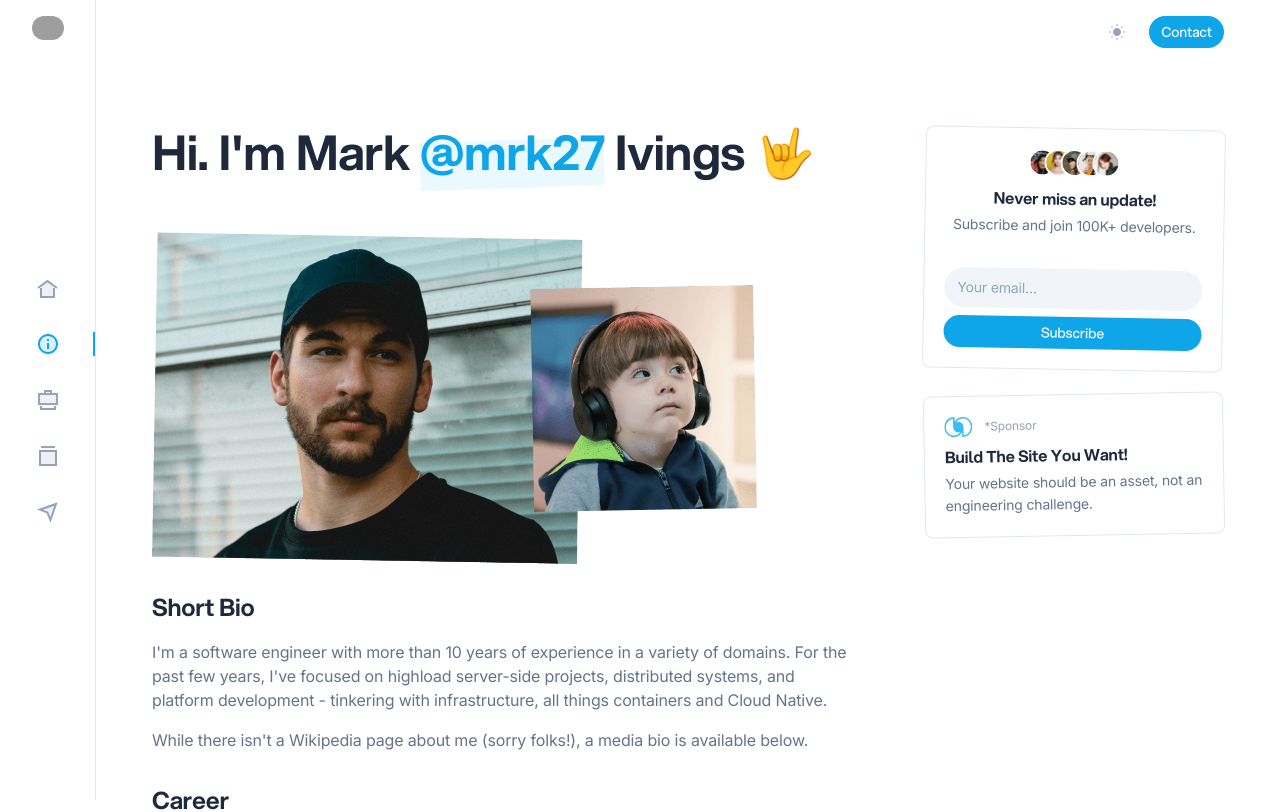
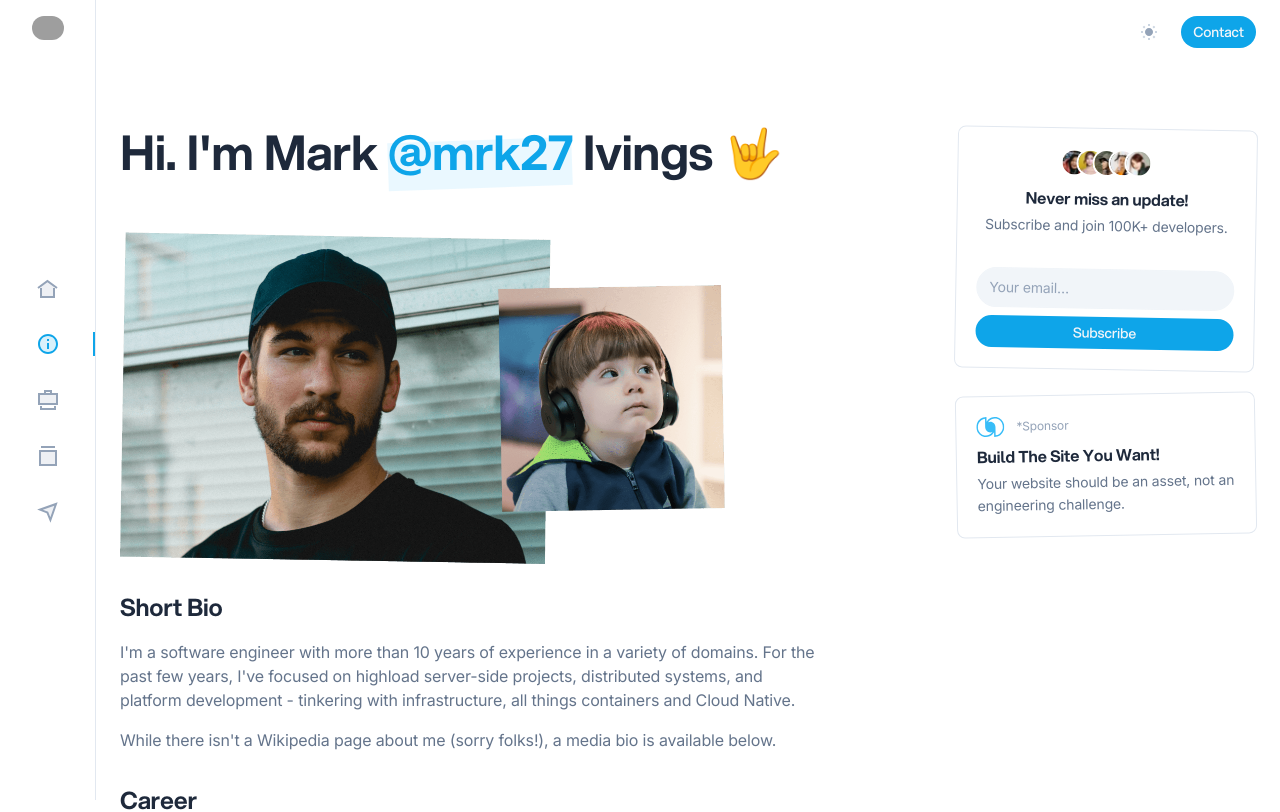
Before and after one commit to kensonjohnson/personal-website, a Next.js app: page /about in a window 1280 px wide. Shown: the top 812 px of the page. Built offline with nearby package versions, Linux system fonts and the light colour scheme; grey boxes are pictures that could not be loaded.

Commit message:
Change width and background color

```diff
--- a/app/layout.tsx
+++ b/app/layout.tsx
@@ -41,7 +41,7 @@ export default function RootLayout({
     <html lang="en" suppressHydrationWarning>
       {/* suppressHydrationWarning: https://github.com/vercel/next.js/issues/44343 */}
       <body
-        className={`${inter.variable} ${aspekta.variable} bg-white font-inter tracking-tight text-slate-800 antialiased dark:bg-slate-900 dark:text-slate-200`}
+        className={`${inter.variable} ${aspekta.variable} bg-white font-inter tracking-tight text-slate-800 antialiased dark:bg-black dark:text-slate-200`}
       >
         <Theme>
           <div className="mx-auto max-w-7xl">
@@ -50,7 +50,7 @@ export default function RootLayout({
 
               {/* Main content */}
               <main className="grow overflow-hidden px-6">
-                <div className="mx-auto flex h-full w-full max-w-[1072px] flex-col">
+                <div className="mx-auto flex h-full w-full max-w-[1280px] flex-col">
                   <Header />
 
                   {children}
```
